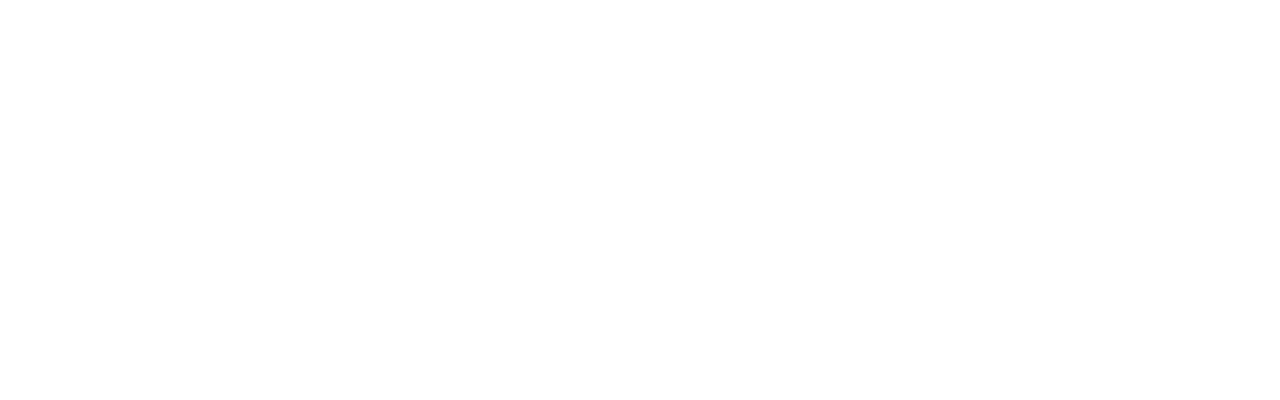
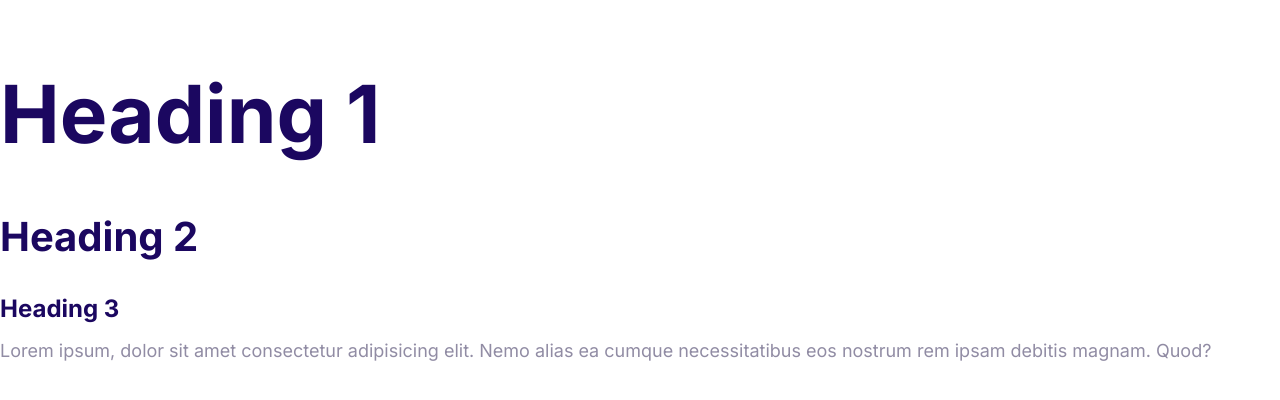
Before and after one commit to aman-tanwar/Moshify, a plain HTML site: page index.html in a window 1280 px wide. Drawn offline with Linux system fonts and the light colour scheme.

Commit message:
Define the styles for the font.

```diff
--- a/index.html
+++ b/index.html
@@ -4,11 +4,20 @@
     <meta charset="UTF-8" />
     <meta http-equiv="X-UA-Compatible" content="IE=edge" />
     <meta name="viewport" content="width=device-width, initial-scale=1.0" />
+    <title>Moshify</title>
+    <link rel="preconnect" href="https://fonts.googleapis.com" />
+    <link rel="preconnect" href="https://fonts.gstatic.com" crossorigin />
+    <link
+      href="https://fonts.googleapis.com/css2?family=Inter:wght@400;700&display=swap"
+      rel="stylesheet"
+    />
+    <link rel="stylesheet" href="/styles/normalize.css" />
     <link rel="stylesheet" href="/styles/styles.css" />
-    <link rel="stylesheet" href="/styles/normalize.css" />
-    <title>Moshify</title>
   </head>
   <body>
-
+    <h1>Heading 1</h1>
+    <h2>Heading 2</h2>
+    <h3>Heading 3</h3>
+    <p>Lorem ipsum, dolor sit amet consectetur adipisicing elit. Nemo alias ea cumque necessitatibus eos nostrum rem ipsam debitis magnam. Quod?</p>
   </body>
 </html>
--- a/styles/styles.css
+++ b/styles/styles.css
@@ -1,7 +1,59 @@
 :root {
   --color-primary: #2584ff;
   --color-secondary: #00d9ff;
-  --colro-accent: #ff3400;
-  --color-heading: #1b0760;
-  --colro-body: #918ca4;
+  --color-accent: #ff3400;
+  --color-headings: #1b0760;
+  --color-body: #918ca4;
 }
+
+html {
+  font-size: 62.5%;
+}
+
+body {
+  font-family: "Inter", Arial, Helvetica, sans-serif;
+  font-size: 2.4rem;
+  line-height: 1.5;
+  color: var(--color-body);
+}
+
+h1,
+h2,
+h3 {
+  color: var(--color-headings);
+  margin-bottom: 1rem;
+}
+
+h1 {
+  font-size: 7rem;
+}
+
+h2 {
+  font-size: 4rem;
+}
+
+h3 {
+  font-size: 3rem;
+}
+
+p {
+  margin-top: 0;
+}
+
+@media screen and (min-width: 1024px) {
+  body {
+    font-size: 1.8rem;
+  }
+
+  h1 {
+    font-size: 8rem;
+  }
+
+  h2 {
+    font-size: 4rem;
+  }
+
+  h3 {
+    font-size: 2.4rem;
+  }
+}
```
